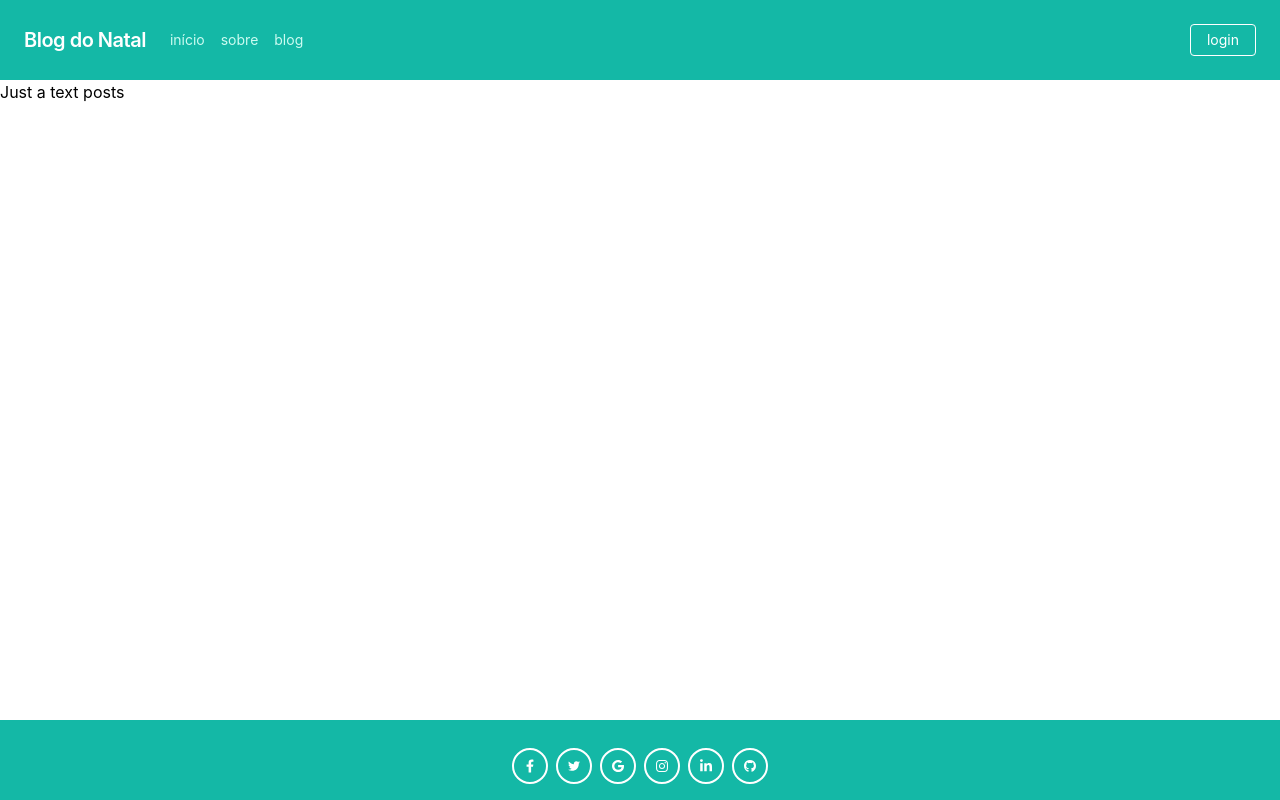
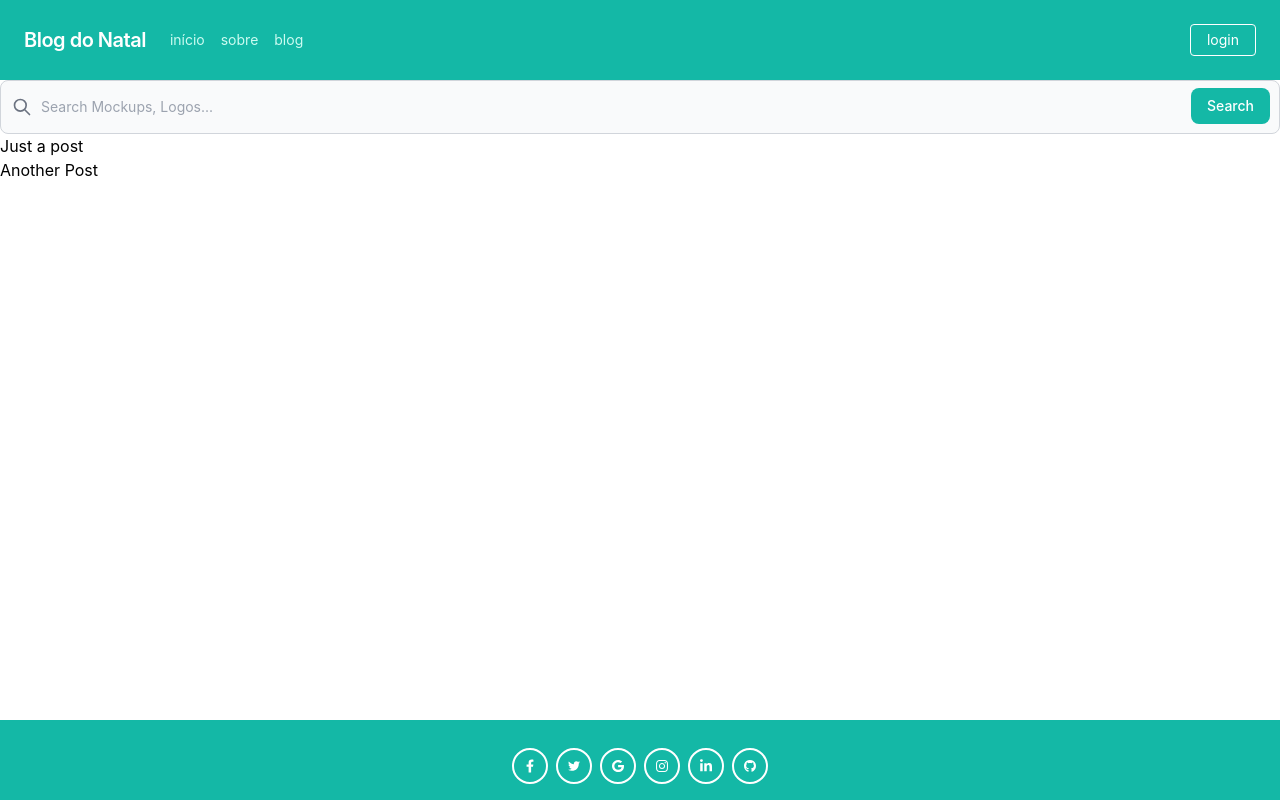
Before and after one commit to gnatal/personal_blog, a Next.js app: page /posts in a window 1280 px wide. Shown: the top 800 px of the page. Built offline with nearby package versions, Linux system fonts and the light colour scheme.

Commit message:
Fixing linter problems and search bar

```diff
--- /dev/null
+++ b/src/components/Posts/SearchBar/index.tsx
@@ -0,0 +1,46 @@
+import React from 'react';
+
+export default function SearchBar() {
+  return (
+    <form>
+      <label
+        htmlFor='default-search'
+        className='mb-2 text-sm font-medium text-gray-900 sr-only dark:text-gray-300'
+      >
+        Search
+      </label>
+      <div className='relative'>
+        <div className='flex absolute inset-y-0 left-0 items-center pl-3 pointer-events-none'>
+          <svg
+            aria-hidden='true'
+            className='w-5 h-5 text-gray-500 dark:text-gray-400'
+            fill='none'
+            stroke='currentColor'
+            viewBox='0 0 24 24'
+            xmlns='http://www.w3.org/2000/svg'
+          >
+            <path
+              strokeLinecap='round'
+              strokeLinejoin='round'
+              strokeWidth='2'
+              d='M21 21l-6-6m2-5a7 7 0 11-14 0 7 7 0 0114 0z'
+            ></path>
+          </svg>
+        </div>
+        <input
+          type='search'
+          id='default-search'
+          className='block p-4 pl-10 w-full text-sm text-gray-900 bg-gray-50 rounded-lg border border-gray-300 focus:ring-blue-500 focus:border-blue-500 dark:bg-gray-700 dark:border-gray-600 dark:placeholder-gray-400 dark:text-white dark:focus:ring-blue-500 dark:focus:border-blue-500'
+          placeholder='Search Mockups, Logos...'
+          required
+        />
+        <button
+          type='submit'
+          className='text-white absolute right-2.5 bottom-2.5 bg-teal-500 hover:bg-teal-700 focus:ring-4 focus:outline-none focus:ring-blue-300 font-medium rounded-lg text-sm px-4 py-2 dark:bg-blue-600 dark:hover:bg-blue-700 dark:focus:ring-blue-800'
+        >
+          Search
+        </button>
+      </div>
+    </form>
+  );
+}
--- /dev/null
+++ b/src/components/Posts/index.tsx
@@ -0,0 +1,16 @@
+import React from 'react';
+import SearchBar from './SearchBar';
+
+export default function Posts() {
+  return (
+    <>
+      <div>
+        <SearchBar />
+      </div>
+      <div>
+        <p>Just a post</p>
+      </div>
+      <div>Another Post</div>
+    </>
+  );
+}
--- a/src/pages/posts.tsx
+++ b/src/pages/posts.tsx
@@ -1,9 +1,8 @@
 import React from 'react';
+import Posts from 'components/Posts';
 
-function Posts() {
-  return (
-    <p>Just a text posts</p>
-  );
+function PostsPage() {
+  return <Posts />;
 }
 
-export default Posts;
+export default PostsPage;
```
Also changed, not shown: .eslintrc.yml, 1 other file (tests, documents, lock files or other folders).
